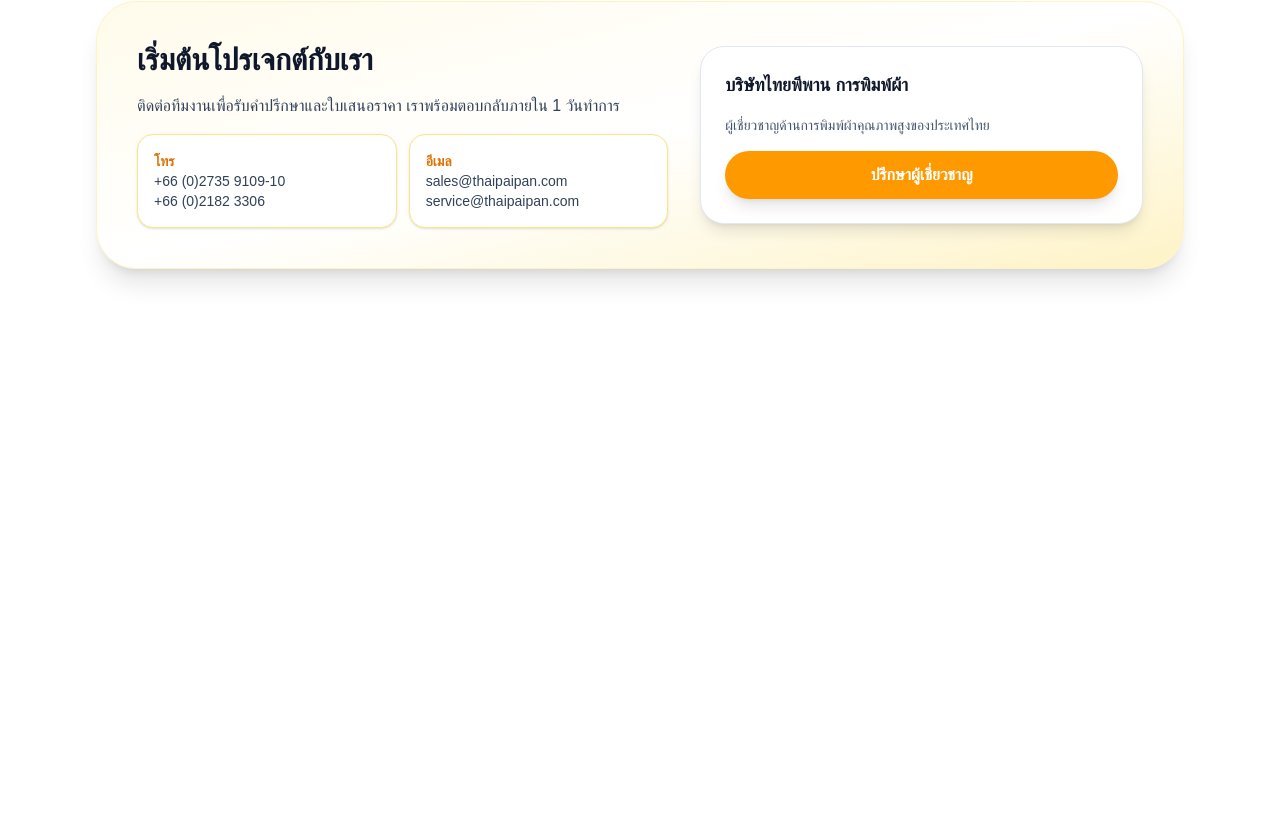
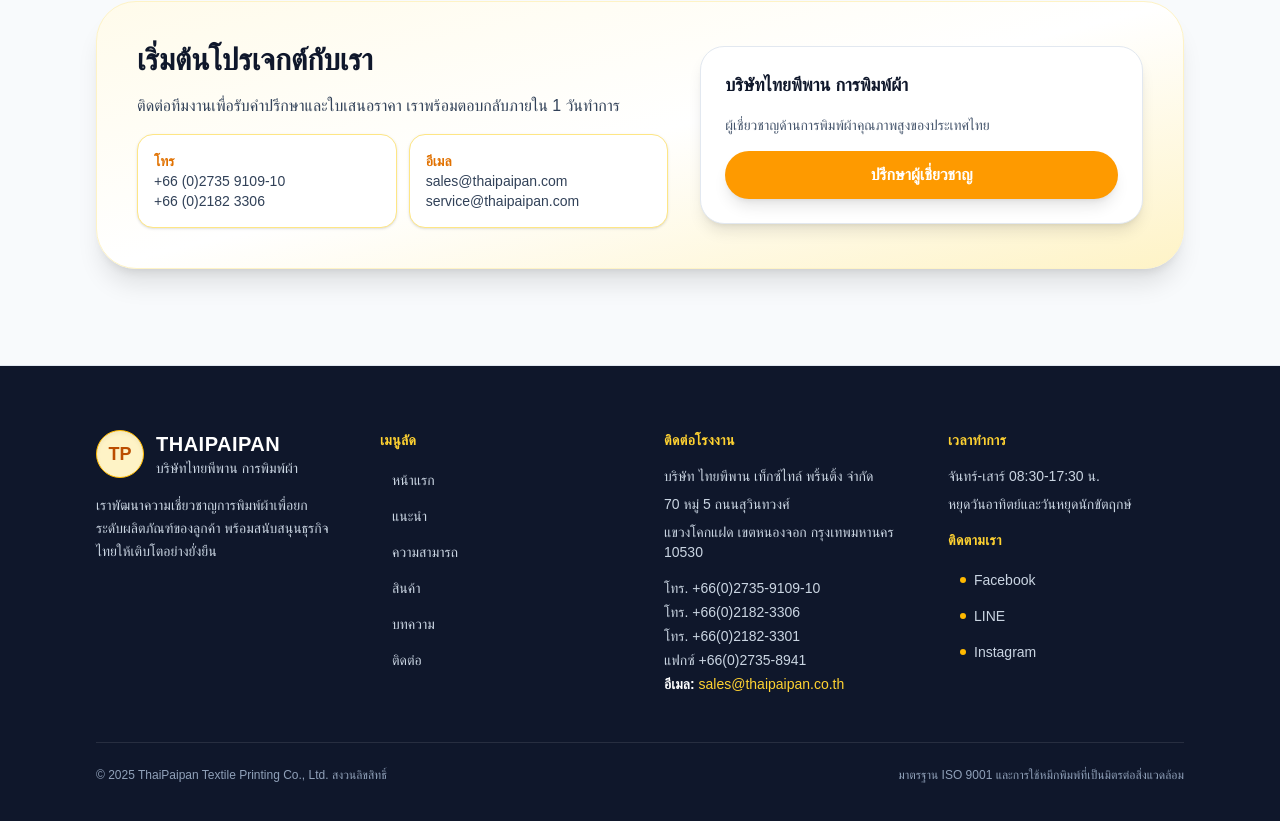
Before and after one commit to DnopPondz/tpp, a Next.js app: page / in a window 1280 px wide. Shown: the part 2194-3015 px from the top of the page. Before the commit the page ends 2543 px from the top, so only its background shows below. Built offline with nearby package versions, Linux system fonts and the light colour scheme.

Commit message:
Add multilingual footer with contact and navigation details

```diff
--- a/app/layout.js
+++ b/app/layout.js
@@ -2,6 +2,7 @@
 import "./globals.css";
 import { LanguageProvider } from "@/components/LanguageProvider";
 import Navbar from "@/components/Navbar";
+import Footer from "@/components/Footer";
 
 const geistSans = Geist({
   variable: "--font-geist-sans",
@@ -25,7 +26,8 @@
       <body className={`${geistSans.variable} ${geistMono.variable} bg-slate-50 text-slate-900`}>
         <LanguageProvider>
           <Navbar />
-          <main className="min-h-screen pb-20">{children}</main>
+          <main className="min-h-screen bg-slate-50 pb-24">{children}</main>
+          <Footer />
         </LanguageProvider>
       </body>
     </html>
--- /dev/null
+++ b/components/Footer.js
@@ -0,0 +1,116 @@
+"use client";
+
+import Link from "next/link";
+import { menuItems } from "@/components/Navbar";
+import { useLanguage } from "@/components/LanguageProvider";
+
+const currentYear = new Date().getFullYear();
+
+export default function Footer() {
+  const { translations } = useLanguage();
+  const { brand, nav, footer } = translations;
+
+  return (
+    <footer className="border-t border-slate-200 bg-slate-900 text-slate-100">
+      <div className="mx-auto flex max-w-6xl flex-col gap-12 px-6 py-16 lg:px-8">
+        <div className="grid gap-12 md:grid-cols-2 lg:grid-cols-4">
+          <div className="space-y-4">
+            <div className="flex items-center gap-3">
+              <div className="flex h-12 w-12 items-center justify-center rounded-full border border-amber-400 bg-amber-100 text-lg font-bold text-amber-700 shadow-inner">
+                TP
+              </div>
+              <div>
+                <p className="text-xl font-semibold tracking-wide text-white">{brand.name}</p>
+                <p className="text-sm text-slate-300">{brand.tagline}</p>
+              </div>
+            </div>
+            <p className="text-sm leading-relaxed text-slate-300">{footer.tagline}</p>
+          </div>
+
+          <div>
+            <h3 className="text-sm font-semibold uppercase tracking-wide text-amber-300">
+              {footer.quickLinksTitle}
+            </h3>
+            <ul className="mt-4 space-y-2 text-sm">
+              {menuItems.map((item) => (
+                <li key={item.key}>
+                  <Link
+                    href={item.href}
+                    className="inline-flex items-center rounded-full px-3 py-1 text-slate-300 transition hover:bg-white/10 hover:text-white"
+                  >
+                    {nav[item.key]}
+                  </Link>
+                </li>
+              ))}
+            </ul>
+          </div>
+
+          <div className="space-y-4">
+            <div>
+              <h3 className="text-sm font-semibold uppercase tracking-wide text-amber-300">
+                {footer.contactTitle}
+              </h3>
+              <div className="mt-4 space-y-2 text-sm text-slate-300">
+                {footer.addressLines.map((line) => (
+                  <p key={line}>{line}</p>
+                ))}
+              </div>
+            </div>
+            <div className="space-y-1 text-sm text-slate-300">
+              {footer.contactNumbers.map((number) => (
+                <p key={number}>{number}</p>
+              ))}
+              <p>
+                <span className="font-semibold text-white">{footer.emailLabel}:</span>{" "}
+                <a
+                  href={`mailto:${footer.email}`}
+                  className="text-amber-300 transition hover:text-amber-200"
+                >
+                  {footer.email}
+                </a>
+              </p>
+            </div>
+          </div>
+
+          <div className="space-y-4">
+            <div>
+              <h3 className="text-sm font-semibold uppercase tracking-wide text-amber-300">
+                {footer.hoursTitle}
+              </h3>
+              <ul className="mt-4 space-y-2 text-sm text-slate-300">
+                {footer.hours.map((item) => (
+                  <li key={item}>{item}</li>
+                ))}
+              </ul>
+            </div>
+            <div>
+              <h3 className="text-sm font-semibold uppercase tracking-wide text-amber-300">
+                {footer.socialsTitle}
+              </h3>
+              <ul className="mt-4 space-y-2 text-sm">
+                {footer.socials.map((social) => (
+                  <li key={social.href}>
+                    <Link
+                      href={social.href}
+                      className="inline-flex items-center gap-2 rounded-full px-3 py-1 text-slate-300 transition hover:bg-white/10 hover:text-white"
+                      target="_blank"
+                      rel="noopener noreferrer"
+                    >
+                      <span className="h-1.5 w-1.5 rounded-full bg-amber-400" aria-hidden />
+                      {social.label}
+                    </Link>
+                  </li>
+                ))}
+              </ul>
+            </div>
+          </div>
+        </div>
+
+        <div className="flex flex-col gap-4 border-t border-white/10 pt-6 text-xs text-slate-400 sm:flex-row sm:items-center sm:justify-between">
+          <p>{footer.legal.replace("{year}", currentYear)}</p>
+          <p>{footer.certifications}</p>
+        </div>
+      </div>
+    </footer>
+  );
+}
--- a/components/LanguageProvider.js
+++ b/components/LanguageProvider.js
@@ -111,6 +111,38 @@
         emailLabel: "อีเมล",
       },
     },
+    footer: {
+      tagline:
+        "เราพัฒนาความเชี่ยวชาญการพิมพ์ผ้าเพื่อยกระดับผลิตภัณฑ์ของลูกค้า พร้อมสนับสนุนธุรกิจไทยให้เติบโตอย่างยั่งยืน",
+      quickLinksTitle: "เมนูลัด",
+      contactTitle: "ติดต่อโรงงาน",
+      addressLines: [
+        "บริษัท ไทยพีพาน เท็กซ์ไทล์ พริ้นติ้ง จำกัด",
+        "70 หมู่ 5 ถนนสุวินทวงศ์",
+        "แขวงโคกแฝด เขตหนองจอก กรุงเทพมหานคร 10530",
+      ],
+      contactNumbers: [
+        "โทร. +66(0)2735-9109-10",
+        "โทร. +66(0)2182-3306",
+        "โทร. +66(0)2182-3301",
+        "แฟกซ์ +66(0)2735-8941",
+      ],
+      emailLabel: "อีเมล",
+      email: "sales@thaipaipan.co.th",
+      hoursTitle: "เวลาทำการ",
+      hours: [
+        "จันทร์-เสาร์ 08:30-17:30 น.",
+        "หยุดวันอาทิตย์และวันหยุดนักขัตฤกษ์",
+      ],
+      socialsTitle: "ติดตามเรา",
+      socials: [
+        { label: "Facebook", href: "https://www.facebook.com/Thaipaipan" },
+        { label: "LINE", href: "https://line.me/R/ti/p/@thaipaipan" },
+        { label: "Instagram", href: "https://www.instagram.com/thaipaipan" },
+      ],
+      legal: "© {year} ThaiPaipan Textile Printing Co., Ltd. สงวนลิขสิทธิ์",
+      certifications: "มาตรฐาน ISO 9001 และการใช้หมึกพิมพ์ที่เป็นมิตรต่อสิ่งแวดล้อม",
+    },
   },
   en: {
     brand: {
@@ -218,6 +250,39 @@
         emailLabel: "Email",
       },
     },
+    footer: {
+      tagline:
+        "We combine craftsmanship and modern technology to elevate your textiles with consistent colour and reliable turnaround times.",
+      quickLinksTitle: "Quick links",
+      contactTitle: "Contact the mill",
+      addressLines: [
+        "ThaiPaipan Textile Printing Co., Ltd.",
+        "70 Moo 5, Suwinthawong Road",
+        "Khok Faet, Nong Chok, Bangkok 10530",
+        "Thailand",
+      ],
+      contactNumbers: [
+        "Tel +66(0)2735-9109-10",
+        "Tel +66(0)2182-3306",
+        "Tel +66(0)2182-3301",
+        "Fax +66(0)2735-8941",
+      ],
+      emailLabel: "Email",
+      email: "sales@thaipaipan.co.th",
+      hoursTitle: "Operating hours",
+      hours: [
+        "Monday – Saturday 08:30-17:30",
+        "Closed on Sundays and public holidays",
+      ],
+      socialsTitle: "Connect with us",
+      socials: [
+        { label: "Facebook", href: "https://www.facebook.com/Thaipaipan" },
+        { label: "LINE", href: "https://line.me/R/ti/p/@thaipaipan" },
+        { label: "Instagram", href: "https://www.instagram.com/thaipaipan" },
+      ],
+      legal: "© {year} ThaiPaipan Textile Printing Co., Ltd. All rights reserved.",
+      certifications: "ISO 9001 certified · Eco-conscious dye systems",
+    },
   },
 };
 
--- a/components/Navbar.js
+++ b/components/Navbar.js
@@ -5,7 +5,7 @@
 import { usePathname } from "next/navigation";
 import { useLanguage } from "@/components/LanguageProvider";
 
-const menuItems = [
+export const menuItems = [
   { key: "home", href: "/" },
   { key: "about", href: "/about" },
   { key: "capabilities", href: "/capabilities" },
```
